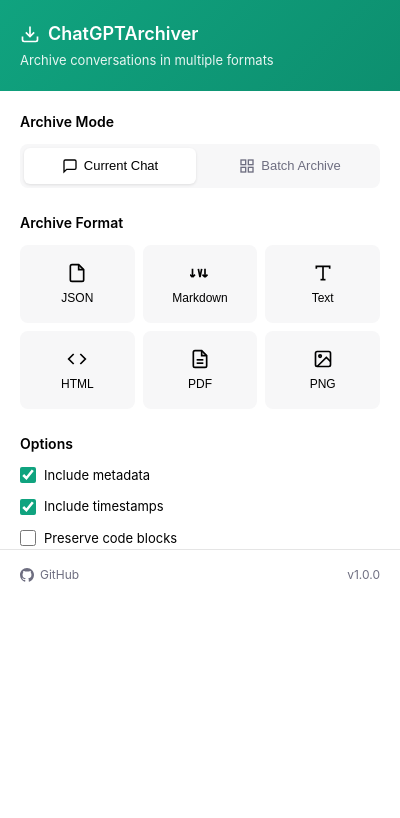
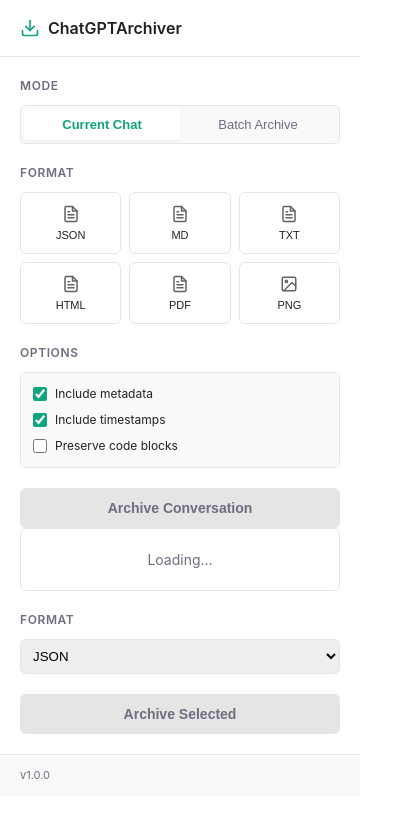
Before and after one commit to leegonzales/ChatGPTArchiver, a browser extension: page src/popup/popup.html in a window 400 px wide. Drawn offline with Linux system fonts and the light colour scheme.

Commit message:
feat: Modernize Popup UI with smaller buttons and improved styling

```diff
--- a/src/popup/popup.css
+++ b/src/popup/popup.css
@@ -1,21 +1,22 @@
 /**
  * ChatGPTArchiver - Popup Styles
- * Modern, clean UI inspired by best-in-class extensions
+ * Modern, clean UI inspired by Material Design & Tailwind
  */
 
 :root {
   --primary: #10a37f;
   --primary-hover: #0d8f6f;
   --bg-primary: #ffffff;
-  --bg-secondary: #f7f7f8;
-  --bg-tertiary: #ececf1;
-  --text-primary: #000000;
+  --bg-secondary: #f9f9f9;
+  --bg-tertiary: #f0f0f0;
+  --text-primary: #202123;
   --text-secondary: #6e6e80;
   --border: #e5e5e5;
-  --shadow: rgba(0, 0, 0, 0.1);
+  --shadow-sm: 0 1px 2px 0 rgba(0, 0, 0, 0.05);
+  --shadow-md: 0 4px 6px -1px rgba(0, 0, 0, 0.1), 0 2px 4px -1px rgba(0, 0, 0, 0.06);
   --success: #10a37f;
   --error: #ef4444;
-  --warning: #f59e0b;
+  --radius: 6px;
 }
 
 * {
@@ -25,48 +26,56 @@
 }
 
 body {
-  width: 400px;
+  width: 360px; /* Slightly wider for better breathing room */
   font-family: -apple-system, BlinkMacSystemFont, "Segoe UI", Roboto, "Helvetica Neue", Arial, sans-serif;
   color: var(--text-primary);
   background: var(--bg-primary);
   line-height: 1.5;
+  font-size: 14px;
 }
 
 .popup-container {
   display: flex;
   flex-direction: column;
-  min-height: 500px;
-  max-height: 600px;
+  height: 100%;
+  min-height: 450px;
 }
 
 /* Header */
 header {
-  padding: 20px;
-  background: linear-gradient(135deg, #10a37f 0%, #0d8f6f 100%);
-  color: white;
+  padding: 16px 20px;
+  border-bottom: 1px solid var(--border);
+  background: #fff;
+  display: flex;
+  align-items: center;
+  justify-content: space-between;
 }
 
 header h1 {
   display: flex;
   align-items: center;
   gap: 8px;
-  font-size: 18px;
+  font-size: 16px;
   font-weight: 600;
-  margin-bottom: 4px;
+  color: var(--text-primary);
+}
+
+header svg {
+  color: var(--primary);
 }
 
 .subtitle {
-  font-size: 13px;
-  opacity: 0.9;
-  font-weight: 400;
+  font-size: 12px;
+  color: var(--text-secondary);
+  display: none; /* Hide subtitle for cleaner look */
 }
 
 /* Status Banner */
 .status-banner {
-  padding: 12px 20px;
-  font-size: 13px;
+  padding: 10px 16px;
+  font-size: 12px;
   text-align: center;
-  transition: all 0.3s ease;
+  font-weight: 500;
 }
 
 .status-banner.hidden {
@@ -74,57 +83,58 @@
 }
 
 .status-banner.success {
-  background: var(--success);
-  color: white;
+  background: #d1fae5;
+  color: #065f46;
 }
 
 .status-banner.error {
-  background: var(--error);
-  color: white;
+  background: #fee2e2;
+  color: #991b1b;
 }
 
 .status-banner.info {
-  background: var(--bg-tertiary);
-  color: var(--text-primary);
+  background: #eff6ff;
+  color: #1e40af;
 }
 
 /* Main Content */
 main {
+  padding: 20px;
   flex: 1;
-  overflow-y: auto;
-  padding: 20px;
 }
 
 .section {
-  margin-bottom: 24px;
+  margin-bottom: 20px;
 }
 
 .section h2 {
-  font-size: 14px;
+  font-size: 12px;
+  text-transform: uppercase;
+  letter-spacing: 0.05em;
   font-weight: 600;
-  margin-bottom: 12px;
-  color: var(--text-primary);
+  color: var(--text-secondary);
+  margin-bottom: 10px;
 }
 
 /* Mode Toggle */
 .mode-toggle {
-  display: grid;
-  grid-template-columns: 1fr 1fr;
-  gap: 8px;
+  display: flex;
   background: var(--bg-secondary);
-  padding: 4px;
-  border-radius: 8px;
+  padding: 3px;
+  border-radius: var(--radius);
+  border: 1px solid var(--border);
 }
 
 .mode-btn {
+  flex: 1;
   display: flex;
   align-items: center;
   justify-content: center;
   gap: 6px;
-  padding: 10px 16px;
+  padding: 8px;
   background: transparent;
   border: none;
-  border-radius: 6px;
+  border-radius: 4px;
   font-size: 13px;
   font-weight: 500;
   color: var(--text-secondary);
@@ -132,26 +142,14 @@
   transition: all 0.2s ease;
 }
 
-.mode-btn:hover {
-  color: var(--text-primary);
+.mode-btn.active {
+  background: white;
+  color: var(--primary);
+  box-shadow: var(--shadow-sm);
+  font-weight: 600;
 }
 
-.mode-btn.active {
-  background: white;
-  color: var(--text-primary);
-  box-shadow: 0 1px 3px var(--shadow);
-}
-
-/* Export Panels */
-.export-panel {
-  transition: opacity 0.3s ease;
-}
-
-.export-panel.hidden {
-  display: none;
-}
-
-/* Format Grid */
+/* Format Grid - Compact */
 .format-grid {
   display: grid;
   grid-template-columns: repeat(3, 1fr);
@@ -162,54 +160,66 @@
   display: flex;
   flex-direction: column;
   align-items: center;
-  gap: 8px;
-  padding: 16px 12px;
-  background: var(--bg-secondary);
-  border: 2px solid transparent;
-  border-radius: 8px;
-  font-size: 12px;
+  justify-content: center;
+  gap: 6px;
+  padding: 12px 8px; /* Reduced padding */
+  background: white;
+  border: 1px solid var(--border);
+  border-radius: var(--radius);
+  font-size: 11px;
   font-weight: 500;
   color: var(--text-primary);
   cursor: pointer;
-  transition: all 0.2s ease;
+  transition: all 0.15s ease;
 }
 
 .format-btn:hover {
-  background: var(--bg-tertiary);
-  transform: translateY(-2px);
+  border-color: var(--primary);
+  background: var(--bg-secondary);
+  transform: translateY(-1px);
 }
 
 .format-btn.selected {
-  background: var(--primary);
-  color: white;
+  background: #f0fdf9; /* Very light green */
   border-color: var(--primary);
+  color: var(--primary);
+  box-shadow: 0 0 0 1px var(--primary);
 }
 
 .format-btn svg {
-  flex-shrink: 0;
+  width: 18px;
+  height: 18px;
+  opacity: 0.7;
 }
 
-/* Options */
+.format-btn.selected svg {
+  opacity: 1;
+}
+
+/* Options - Compact */
 .options {
   display: flex;
   flex-direction: column;
-  gap: 12px;
+  gap: 8px;
+  background: var(--bg-secondary);
+  padding: 12px;
+  border-radius: var(--radius);
+  border: 1px solid var(--border);
 }
 
 .checkbox-label {
   display: flex;
   align-items: center;
   gap: 8px;
-  font-size: 13px;
+  font-size: 12px;
   cursor: pointer;
-  user-select: none;
+  color: var(--text-primary);
 }
 
 .checkbox-label input[type="checkbox"] {
-  width: 16px;
-  height: 16px;
-  cursor: pointer;
   accent-color: var(--primary);
+  width: 14px;
+  height: 14px;
 }
 
 /* Primary Button */
@@ -219,144 +229,77 @@
   align-items: center;
   justify-content: center;
   gap: 8px;
-  padding: 12px 20px;
+  padding: 12px;
   background: var(--primary);
   border: none;
-  border-radius: 8px;
+  border-radius: var(--radius);
   color: white;
   font-size: 14px;
   font-weight: 600;
   cursor: pointer;
   transition: all 0.2s ease;
-  margin-top: 24px;
+  margin-top: 16px;
+  box-shadow: var(--shadow-sm);
 }
 
 .primary-btn:hover:not(:disabled) {
   background: var(--primary-hover);
-  transform: translateY(-1px);
-  box-shadow: 0 4px 12px rgba(16, 163, 127, 0.3);
+  box-shadow: var(--shadow-md);
 }
 
 .primary-btn:active:not(:disabled) {
-  transform: translateY(0);
+  transform: scale(0.98);
 }
 
 .primary-btn:disabled {
-  opacity: 0.5;
+  background: var(--border);
+  color: var(--text-secondary);
   cursor: not-allowed;
+  box-shadow: none;
 }
 
-/* Batch Export */
-.info-text {
-  font-size: 13px;
-  color: var(--text-secondary);
-  line-height: 1.6;
-  margin-bottom: 16px;
-}
-
+/* Batch List */
 .batch-list {
-  max-height: 200px;
+  max-height: 180px;
   overflow-y: auto;
   border: 1px solid var(--border);
-  border-radius: 8px;
-  padding: 12px;
-  background: var(--bg-secondary);
-}
-
-.batch-list .loading {
-  text-align: center;
-  color: var(--text-secondary);
-  font-size: 13px;
-  padding: 20px;
+  border-radius: var(--radius);
+  background: white;
 }
 
 .batch-item {
+  padding: 8px 12px;
+  border-bottom: 1px solid var(--bg-secondary);
+  font-size: 12px;
   display: flex;
   align-items: center;
   gap: 8px;
-  padding: 8px;
-  border-radius: 6px;
-  font-size: 13px;
-  cursor: pointer;
-  transition: background 0.2s ease;
+}
+
+.batch-item:last-child {
+  border-bottom: none;
 }
 
 .batch-item:hover {
-  background: var(--bg-tertiary);
-}
-
-.batch-item input[type="checkbox"] {
-  width: 16px;
-  height: 16px;
-  cursor: pointer;
-  accent-color: var(--primary);
-}
-
-.batch-item label {
-  flex: 1;
-  cursor: pointer;
-}
-
-/* Select Input */
-.select-input {
-  width: 100%;
-  padding: 10px 12px;
   background: var(--bg-secondary);
-  border: 1px solid var(--border);
-  border-radius: 6px;
-  font-size: 13px;
-  color: var(--text-primary);
-  cursor: pointer;
-  transition: all 0.2s ease;
-}
-
-.select-input:hover {
-  background: var(--bg-tertiary);
-}
-
-.select-input:focus {
-  outline: none;
-  border-color: var(--primary);
 }
 
 /* Footer */
 footer {
+  padding: 12px 20px;
+  border-top: 1px solid var(--border);
+  font-size: 11px;
+  color: var(--text-secondary);
   display: flex;
-  align-items: center;
   justify-content: space-between;
-  padding: 16px 20px;
-  border-top: 1px solid var(--border);
-  font-size: 12px;
-  color: var(--text-secondary);
+  background: var(--bg-secondary);
 }
 
 footer a {
-  display: flex;
-  align-items: center;
-  gap: 6px;
   color: var(--text-secondary);
   text-decoration: none;
-  transition: color 0.2s ease;
 }
 
 footer a:hover {
-  color: var(--primary);
+  text-decoration: underline;
 }
-
-/* Scrollbar */
-::-webkit-scrollbar {
-  width: 8px;
-}
-
-::-webkit-scrollbar-track {
-  background: var(--bg-secondary);
-}
-
-::-webkit-scrollbar-thumb {
-  background: var(--border);
-  border-radius: 4px;
-}
-
-::-webkit-scrollbar-thumb:hover {
-  background: var(--text-secondary);
-}
--- a/src/popup/popup.html
+++ b/src/popup/popup.html
@@ -11,14 +11,13 @@
     <!-- Header -->
     <header>
       <h1>
-        <svg width="20" height="20" viewBox="0 0 24 24" fill="none" stroke="currentColor" stroke-width="2">
+        <svg width="20" height="20" viewBox="0 0 24 24" fill="none" stroke="currentColor" stroke-width="2" stroke-linecap="round" stroke-linejoin="round">
           <path d="M21 15v4a2 2 0 0 1-2 2H5a2 2 0 0 1-2-2v-4"></path>
           <polyline points="7 10 12 15 17 10"></polyline>
           <line x1="12" y1="15" x2="12" y2="3"></line>
         </svg>
         ChatGPTArchiver
       </h1>
-      <p class="subtitle">Archive conversations in multiple formats</p>
     </header>
 
     <!-- Status Banner -->
@@ -30,21 +29,12 @@
     <main>
       <!-- Export Mode Selection -->
       <section class="section">
-        <h2>Archive Mode</h2>
+        <h2>Mode</h2>
         <div class="mode-toggle">
           <button id="mode-current" class="mode-btn active" data-mode="current">
-            <svg width="16" height="16" viewBox="0 0 24 24" fill="none" stroke="currentColor" stroke-width="2">
-              <path d="M21 15a2 2 0 0 1-2 2H7l-4 4V5a2 2 0 0 1 2-2h14a2 2 0 0 1 2 2z"></path>
-            </svg>
             Current Chat
           </button>
           <button id="mode-batch" class="mode-btn" data-mode="batch">
-            <svg width="16" height="16" viewBox="0 0 24 24" fill="none" stroke="currentColor" stroke-width="2">
-              <rect x="3" y="3" width="7" height="7"></rect>
-              <rect x="14" y="3" width="7" height="7"></rect>
-              <rect x="14" y="14" width="7" height="7"></rect>
-              <rect x="3" y="14" width="7" height="7"></rect>
-            </svg>
             Batch Archive
           </button>
         </div>
@@ -53,53 +43,30 @@
       <!-- Current Chat Archive -->
       <div id="current-export" class="export-panel">
         <section class="section">
-          <h2>Archive Format</h2>
+          <h2>Format</h2>
           <div class="format-grid">
             <button class="format-btn" data-format="json">
-              <svg width="20" height="20" viewBox="0 0 24 24" fill="none" stroke="currentColor" stroke-width="2">
-                <path d="M14 2H6a2 2 0 0 0-2 2v16a2 2 0 0 0 2 2h12a2 2 0 0 0 2-2V8z"></path>
-                <polyline points="14 2 14 8 20 8"></polyline>
-              </svg>
+              <svg width="24" height="24" viewBox="0 0 24 24" fill="none" stroke="currentColor" stroke-width="2" stroke-linecap="round" stroke-linejoin="round"><path d="M14 2H6a2 2 0 0 0-2 2v16a2 2 0 0 0 2 2h12a2 2 0 0 0 2-2V8z"></path><polyline points="14 2 14 8 20 8"></polyline><line x1="16" y1="13" x2="8" y2="13"></line><line x1="16" y1="17" x2="8" y2="17"></line><polyline points="10 9 9 9 8 9"></polyline></svg>
               <span>JSON</span>
             </button>
             <button class="format-btn" data-format="markdown">
-              <svg width="20" height="20" viewBox="0 0 24 24" fill="none" stroke="currentColor" stroke-width="2">
-                <path d="M3 7V17M3 17L6 14M3 17L0 14"></path>
-                <path d="M21 7V17M21 17L18 14M21 17L24 14" transform="translate(-3 0)"></path>
-                <path d="M10 7L12 17L14 7"></path>
-              </svg>
-              <span>Markdown</span>
+              <svg width="24" height="24" viewBox="0 0 24 24" fill="none" stroke="currentColor" stroke-width="2" stroke-linecap="round" stroke-linejoin="round"><path d="M14 2H6a2 2 0 0 0-2 2v16a2 2 0 0 0 2 2h12a2 2 0 0 0 2-2V8z"></path><polyline points="14 2 14 8 20 8"></polyline><line x1="16" y1="13" x2="8" y2="13"></line><line x1="16" y1="17" x2="8" y2="17"></line><polyline points="10 9 9 9 8 9"></polyline></svg>
+              <span>MD</span>
             </button>
             <button class="format-btn" data-format="text">
-              <svg width="20" height="20" viewBox="0 0 24 24" fill="none" stroke="currentColor" stroke-width="2">
-                <polyline points="4 7 4 4 20 4 20 7"></polyline>
-                <line x1="9" y1="20" x2="15" y2="20"></line>
-                <line x1="12" y1="4" x2="12" y2="20"></line>
-              </svg>
-              <span>Text</span>
+              <svg width="24" height="24" viewBox="0 0 24 24" fill="none" stroke="currentColor" stroke-width="2" stroke-linecap="round" stroke-linejoin="round"><path d="M14 2H6a2 2 0 0 0-2 2v16a2 2 0 0 0 2 2h12a2 2 0 0 0 2-2V8z"></path><polyline points="14 2 14 8 20 8"></polyline><line x1="16" y1="13" x2="8" y2="13"></line><line x1="16" y1="17" x2="8" y2="17"></line><polyline points="10 9 9 9 8 9"></polyline></svg>
+              <span>TXT</span>
             </button>
             <button class="format-btn" data-format="html">
-              <svg width="20" height="20" viewBox="0 0 24 24" fill="none" stroke="currentColor" stroke-width="2">
-                <polyline points="16 18 22 12 16 6"></polyline>
-                <polyline points="8 6 2 12 8 18"></polyline>
-              </svg>
+              <svg width="24" height="24" viewBox="0 0 24 24" fill="none" stroke="currentColor" stroke-width="2" stroke-linecap="round" stroke-linejoin="round"><path d="M14 2H6a2 2 0 0 0-2 2v16a2 2 0 0 0 2 2h12a2 2 0 0 0 2-2V8z"></path><polyline points="14 2 14 8 20 8"></polyline><line x1="16" y1="13" x2="8" y2="13"></line><line x1="16" y1="17" x2="8" y2="17"></line><polyline points="10 9 9 9 8 9"></polyline></svg>
               <span>HTML</span>
             </button>
             <button class="format-btn" data-format="pdf">
-              <svg width="20" height="20" viewBox="0 0 24 24" fill="none" stroke="currentColor" stroke-width="2">
-                <path d="M14 2H6a2 2 0 0 0-2 2v16a2 2 0 0 0 2 2h12a2 2 0 0 0 2-2V8z"></path>
-                <polyline points="14 2 14 8 20 8"></polyline>
-                <line x1="16" y1="13" x2="8" y2="13"></line>
-                <line x1="16" y1="17" x2="8" y2="17"></line>
-              </svg>
+              <svg width="24" height="24" viewBox="0 0 24 24" fill="none" stroke="currentColor" stroke-width="2" stroke-linecap="round" stroke-linejoin="round"><path d="M14 2H6a2 2 0 0 0-2 2v16a2 2 0 0 0 2 2h12a2 2 0 0 0 2-2V8z"></path><polyline points="14 2 14 8 20 8"></polyline><line x1="16" y1="13" x2="8" y2="13"></line><line x1="16" y1="17" x2="8" y2="17"></line><polyline points="10 9 9 9 8 9"></polyline></svg>
               <span>PDF</span>
             </button>
             <button class="format-btn" data-format="png">
-              <svg width="20" height="20" viewBox="0 0 24 24" fill="none" stroke="currentColor" stroke-width="2">
-                <rect x="3" y="3" width="18" height="18" rx="2" ry="2"></rect>
-                <circle cx="8.5" cy="8.5" r="1.5"></circle>
-                <polyline points="21 15 16 10 5 21"></polyline>
-              </svg>
+              <svg width="24" height="24" viewBox="0 0 24 24" fill="none" stroke="currentColor" stroke-width="2" stroke-linecap="round" stroke-linejoin="round"><rect x="3" y="3" width="18" height="18" rx="2" ry="2"></rect><circle cx="8.5" cy="8.5" r="1.5"></circle><polyline points="21 15 16 10 5 21"></polyline></svg>
               <span>PNG</span>
             </button>
           </div>
@@ -124,11 +91,6 @@
         </section>
 
         <button id="export-btn" class="primary-btn" disabled>
-          <svg width="16" height="16" viewBox="0 0 24 24" fill="none" stroke="currentColor" stroke-width="2">
-            <path d="M21 15v4a2 2 0 0 1-2 2H5a2 2 0 0 1-2-2v-15"></path>
-            <polyline points="7 10 12 15 17 10"></polyline>
-            <line x1="12" y1="15" x2="12" y2="3"></line>
-          </svg>
           Archive Conversation
         </button>
       </div>
@@ -136,17 +98,14 @@
       <!-- Batch Archive -->
       <div id="batch-export" class="export-panel hidden">
         <section class="section">
-          <p class="info-text">
-            Select conversations from the sidebar, then choose a format to archive all at once.
-          </p>
           <div id="batch-list" class="batch-list">
-            <div class="loading">Loading conversations...</div>
+            <div class="loading" style="padding:20px; text-align:center; color:var(--text-secondary);">Loading...</div>
           </div>
         </section>
 
         <section class="section">
-          <h2>Batch Format</h2>
-          <select id="batch-format" class="select-input">
+          <h2>Format</h2>
+          <select id="batch-format" style="width:100%; padding:8px; border-radius:6px; border:1px solid var(--border);">
             <option value="json">JSON</option>
             <option value="markdown">Markdown</option>
             <option value="text">Plain Text</option>
@@ -155,30 +114,17 @@
         </section>
 
         <button id="batch-export-btn" class="primary-btn" disabled>
-          <svg width="16" height="16" viewBox="0 0 24 24" fill="none" stroke="currentColor" stroke-width="2">
-            <path d="M21 15v4a2 2 0 0 1-2 2H5a2 2 0 0 1-2-2v-4"></path>
-            <polyline points="7 10 12 15 17 10"></polyline>
-            <line x1="12" y1="15" x2="12" y2="3"></line>
-          </svg>
-          Archive All Selected
+          Archive Selected
         </button>
       </div>
     </main>
 
     <!-- Footer -->
     <footer>
-      <a href="https://github.com/yourusername/chatgpt-archive-pro" target="_blank">
-        <svg width="14" height="14" viewBox="0 0 24 24" fill="currentColor">
-          <path d="M12 0c-6.626 0-12 5.373-12 12 0 5.302 3.438 9.8 8.207 11.387.599.111.793-.261.793-.577v-2.234c-3.338.726-4.033-1.416-4.033-1.416-.546-1.387-1.333-1.756-1.333-1.756-1.089-.745.083-.729.083-.729 1.205.084 1.839 1.237 1.839 1.237 1.07 1.834 2.807 1.304 3.492.997.107-.775.418-1.305.762-1.604-2.665-.305-5.467-1.334-5.467-5.931 0-1.311.469-2.381 1.236-3.221-.124-.303-.535-1.524.117-3.176 0 0 1.008-.322 3.301 1.23.957-.266 1.983-.399 3.003-.404 1.02.005 2.047.138 3.006.404 2.291-1.552 3.297-1.23 3.297-1.23.653 1.653.242 2.874.118 3.176.77.84 1.235 1.911 1.235 3.221 0 4.609-2.807 5.624-5.479 5.921.43.372.823 1.102.823 2.222v3.293c0 .319.192.694.801.576 4.765-1.589 8.199-6.086 8.199-11.386 0-6.627-5.373-12-12-12z"/>
-        </svg>
-        GitHub
-      </a>
       <span>v1.0.0</span>
     </footer>
   </div>
 
-  <script src="../lib/jspdf.min.js"></script>
-  <script src="../lib/html2canvas.min.js"></script>
   <script type="module" src="popup.js"></script>
 </body>
 </html>
```
